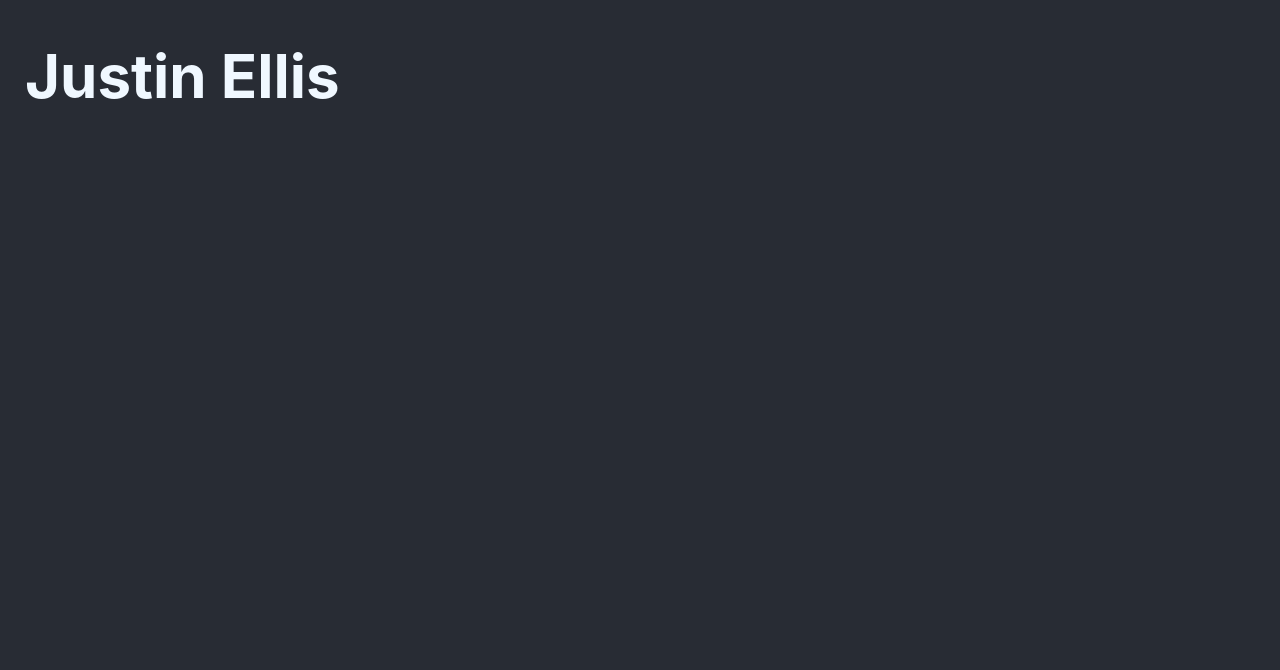
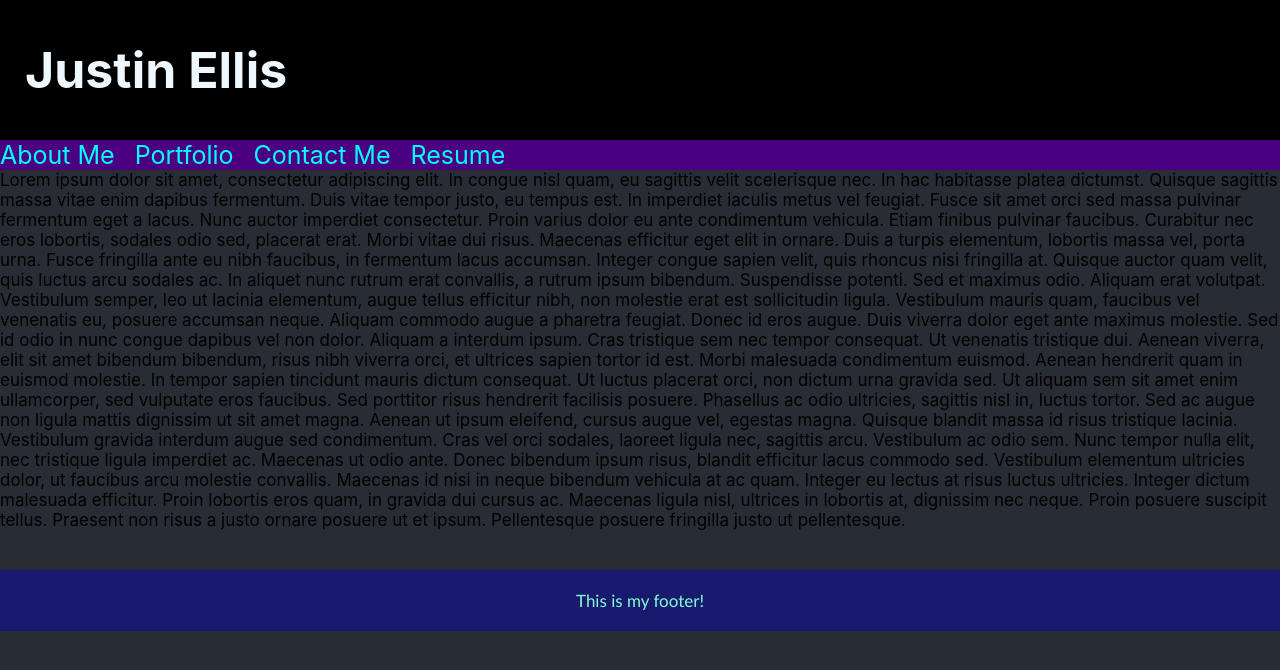
Before and after one commit to jdellis490/react-portfolio, a React (Create React App) app: page / in a window 1280 px wide. Shown: the top 670 px of the page. Built offline with nearby package versions, Linux system fonts and the light colour scheme.

Commit message:
Added components and basic css for layout

```diff
--- a/src/App.js
+++ b/src/App.js
@@ -1,10 +1,14 @@
 import React from 'react';
+import Footer from './components/Footer';
 import Header from './components/Header';
+import Project from './components/Project';
 
 function App() {
   return (
     <div className="">
       <Header />
+      <Project />
+      <Footer />
     </div>
   );
 }
--- a/src/components/Footer.js
+++ b/src/components/Footer.js
@@ -2,7 +2,9 @@ import React from 'react'
 
 const Footer = () => {
   return (
-    <div>Footer</div>
+    <div className='footer'>
+      <p>This is my footer!</p>
+    </div>
   )
 }
 
--- a/src/components/Header.js
+++ b/src/components/Header.js
@@ -1,9 +1,11 @@
 import React from "react";
+import Navbar from "./Navbar";
 
 const Header = () => {
   return (
-    <div className="header">
-      <h1>Justin Ellis</h1>
+    <div>
+      <h1 className="header">Justin Ellis</h1>
+      <Navbar />
     </div>
   );
 };
--- /dev/null
+++ b/src/components/Navbar.js
@@ -0,0 +1,16 @@
+import React from 'react'
+
+const Navbar = () => {
+  return (
+    <div className='navbar'>
+        <ul>
+            <li><a href="">About Me</a></li>
+            <li><a href="">Portfolio</a></li>
+            <li><a href="">Contact Me</a></li>
+            <li><a href="">Resume</a></li>
+        </ul>
+    </div>
+  )
+}
+
+export default Navbar
--- a/src/components/Project.js
+++ b/src/components/Project.js
@@ -2,7 +2,17 @@ import React from 'react'
 
 const Project = () => {
   return (
-    <div>Project</div>
+    <div>
+      <p>Lorem ipsum dolor sit amet, consectetur adipiscing elit. In congue nisl quam, eu sagittis velit scelerisque nec. In hac habitasse platea dictumst. Quisque sagittis massa vitae enim dapibus fermentum. Duis vitae tempor justo, eu tempus est. In imperdiet iaculis metus vel feugiat. Fusce sit amet orci sed massa pulvinar fermentum eget a lacus. Nunc auctor imperdiet consectetur. Proin varius dolor eu ante condimentum vehicula. Etiam finibus pulvinar faucibus. Curabitur nec eros lobortis, sodales odio sed, placerat erat. Morbi vitae dui risus. Maecenas efficitur eget elit in ornare. Duis a turpis elementum, lobortis massa vel, porta urna. Fusce fringilla ante eu nibh faucibus, in fermentum lacus accumsan. Integer congue sapien velit, quis rhoncus nisi fringilla at.
+
+Quisque auctor quam velit, quis luctus arcu sodales ac. In aliquet nunc rutrum erat convallis, a rutrum ipsum bibendum. Suspendisse potenti. Sed et maximus odio. Aliquam erat volutpat. Vestibulum semper, leo ut lacinia elementum, augue tellus efficitur nibh, non molestie erat est sollicitudin ligula. Vestibulum mauris quam, faucibus vel venenatis eu, posuere accumsan neque.
+
+Aliquam commodo augue a pharetra feugiat. Donec id eros augue. Duis viverra dolor eget ante maximus molestie. Sed id odio in nunc congue dapibus vel non dolor. Aliquam a interdum ipsum. Cras tristique sem nec tempor consequat. Ut venenatis tristique dui. Aenean viverra, elit sit amet bibendum bibendum, risus nibh viverra orci, et ultrices sapien tortor id est. Morbi malesuada condimentum euismod. Aenean hendrerit quam in euismod molestie. In tempor sapien tincidunt mauris dictum consequat. Ut luctus placerat orci, non dictum urna gravida sed. Ut aliquam sem sit amet enim ullamcorper, sed vulputate eros faucibus. Sed porttitor risus hendrerit facilisis posuere. Phasellus ac odio ultricies, sagittis nisl in, luctus tortor.
+
+Sed ac augue non ligula mattis dignissim ut sit amet magna. Aenean ut ipsum eleifend, cursus augue vel, egestas magna. Quisque blandit massa id risus tristique lacinia. Vestibulum gravida interdum augue sed condimentum. Cras vel orci sodales, laoreet ligula nec, sagittis arcu. Vestibulum ac odio sem. Nunc tempor nulla elit, nec tristique ligula imperdiet ac.
+
+Maecenas ut odio ante. Donec bibendum ipsum risus, blandit efficitur lacus commodo sed. Vestibulum elementum ultricies dolor, ut faucibus arcu molestie convallis. Maecenas id nisi in neque bibendum vehicula at ac quam. Integer eu lectus at risus luctus ultricies. Integer dictum malesuada efficitur. Proin lobortis eros quam, in gravida dui cursus ac. Maecenas ligula nisl, ultrices in lobortis at, dignissim nec neque. Proin posuere suscipit tellus. Praesent non risus a justo ornare posuere ut et ipsum. Pellentesque posuere fringilla justo ut pellentesque.</p>
+    </div>
   )
 }
 
--- a/src/index.css
+++ b/src/index.css
@@ -11,15 +11,48 @@ body {
   -webkit-font-smoothing: antialiased;
   -moz-osx-font-smoothing: grayscale;
   background-color: #282c34;
+  font-size: 17px;
 }
 .header {
-  font-size: 30px;
+  font-size: 50px;
   font-weight: bold;
   text-align: left;
-  margin: 40px 25px;
+  padding: 40px 25px;
   color: aliceblue;
+  background-color: black;
 }
 
+.navbar {
+  background-color: indigo;
+  color: white;
+}
+.navbar ul {
+  padding: 0;
+  list-style: none;
+}
+.navbar li {
+  display: inline;
+}
+.navbar a {
+  color: aqua;
+  text-decoration: none;
+  font-size: 25px;
+  padding-right: 20px;
+}
+
+
+.container{
+
+}
+
+.footer {
+  font-family: 'Trebuchet MS', 'Lucida Sans Unicode', 'Lucida Grande', 'Lucida Sans', Arial, sans-serif;
+  text-align: center;
+  color:aquamarine;
+  background-color: midnightblue;
+  padding: 20px;
+  margin-top: 40px;
+}
 code {
   font-family: source-code-pro, Menlo, Monaco, Consolas, 'Courier New',
     monospace;
```
